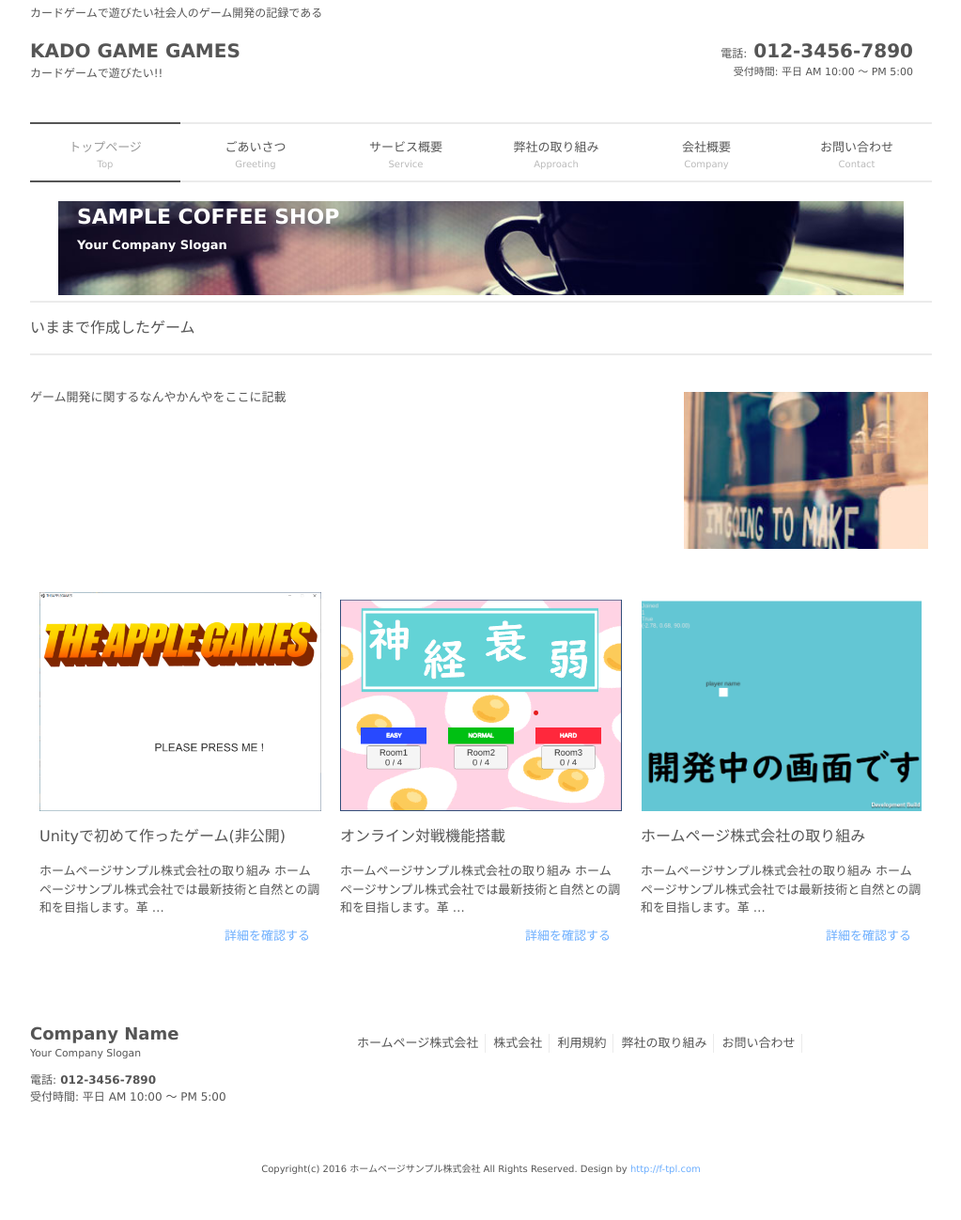
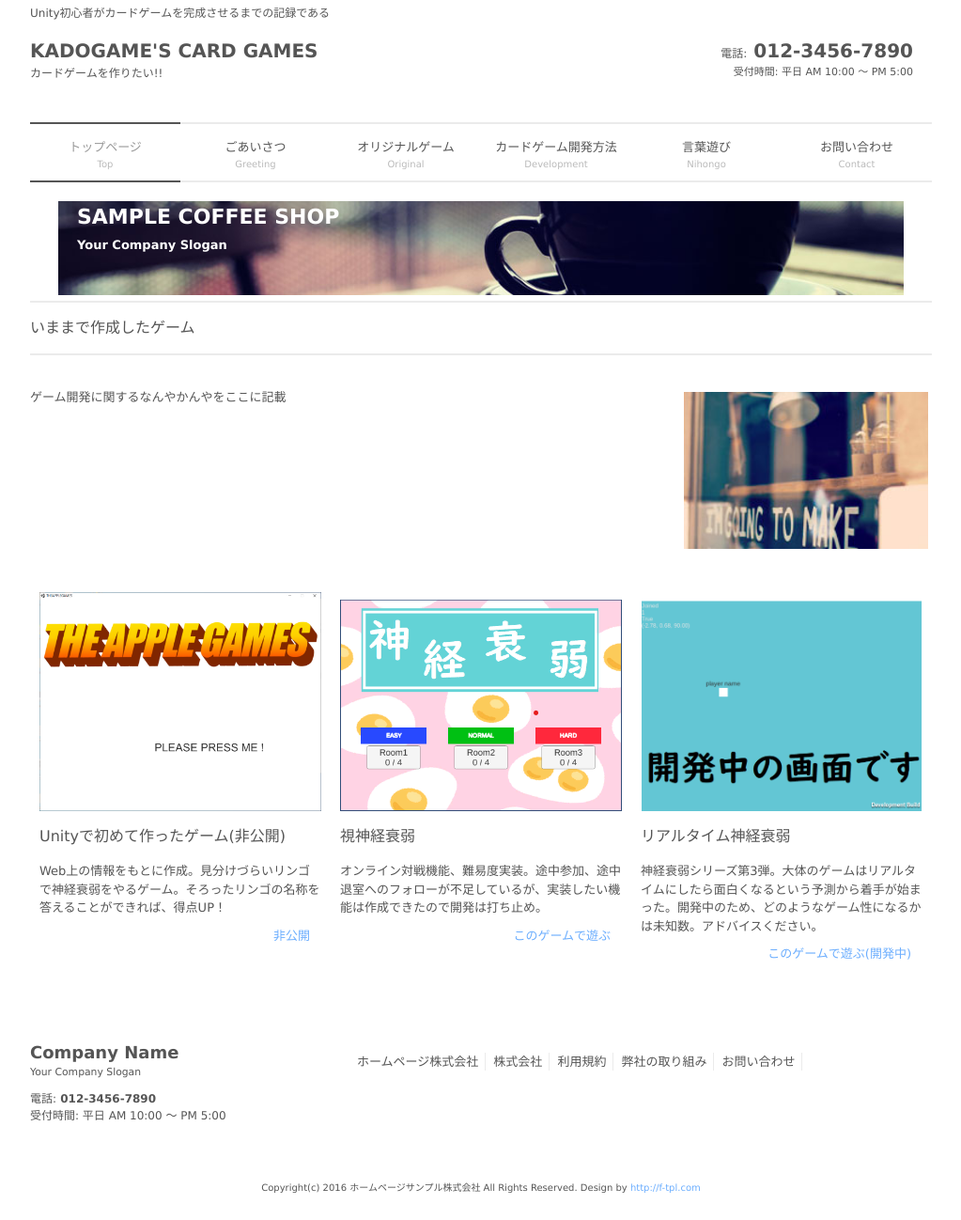
Before and after one commit to KadogameBaruto/Portfolio, a plain HTML site: page index.html in a window 1280 px wide. Shown: the whole page at 94% size, without its empty margins (128-1151 px from the left). Drawn offline with Linux system fonts and the light colour scheme.

Commit message:
少し入力した

```diff
--- a/index.html
+++ b/index.html
@@ -5,7 +5,7 @@
 	<meta charset="UTF-8">
 	<meta name="viewport" content="width=device-width, user-scalable=yes, maximum-scale=1.0, minimum-scale=1.0">
 	<meta name="description" content="ホームページサンプル株式会社の取り組み - ホームページサンプル株式会社のサイトです">
-	<title>ホームページサンプル株式会社の取り組み | ホームページサンプル株式会社</title>
+	<title>カードゲーム作成記録 | KADOGAME'S CARD GAMES</title>
 	<link rel="profile" href="http://gmpg.org/xfn/11">
 	<link rel="stylesheet" type="text/css" media="all" href="style.css">
 	<!--[if lt IE 9]>
@@ -19,9 +19,9 @@
 <body>
 
 	<header id="header" role="banner">
-		<h1>カードゲームで遊びたい社会人のゲーム開発の記録である</h1>
+		<h1>Unity初心者がカードゲームを完成させるまでの記録である</h1>
 		<div class="logo">
-			<a href="index.html" title="ホームページサンプル株式会社" rel="home">KADO GAME GAMES<span>カードゲームで遊びたい!!</span></a>
+			<a href="index.html" title="ホームページサンプル株式会社" rel="home">KADOGAME'S CARD GAMES<span>カードゲームを作りたい!!</span></a>
 		</div>
 		<div class="info">
 			<p class="tel"><span>電話:</span> 012-3456-7890</p>
@@ -38,13 +38,14 @@
 					<li>
 						<a href="sample.html"><strong>ごあいさつ</strong><span>Greeting</span></a>
 						<ul class="sub-menu">
-							<li><a href="sample.html">代表メッセージ</a></li>
-							<li><a href="sample.html">社員の声</a></li>
+							<li><a href="sample.html">おはよう</a></li>
+							<li><a href="sample.html">こんにちは</a></li>
+							<li><a href="sample.html">こんばんは</a></li>
 						</ul>
 					</li>
-					<li><a href="sample.html"><strong>サービス概要</strong><span>Service</span></a></li>
-					<li><a href="sample.html"><strong>弊社の取り組み</strong><span>Approach</span></a></li>
-					<li><a href="sample.html"><strong>会社概要</strong><span>Company</span></a></li>
+					<li><a href="sample.html"><strong>オリジナルゲーム</strong><span>Original</span></a></li>
+					<li><a href="sample.html"><strong>カードゲーム開発方法</strong><span>Development</span></a></li>
+					<li><a href="sample.html"><strong>言葉遊び</strong><span>Nihongo</span></a></li>
 					<li><a href="sample.html"><strong>お問い合わせ</strong><span>Contact</span></a></li>
 				</ul>
 			</div>
@@ -69,24 +70,24 @@
 			<div class="box">
 				<img width="320" height="320" src="images/game001.png" alt="" />
 				<h3>Unityで初めて作ったゲーム(非公開)</h3>
-				<p>ホームページサンプル株式会社の取り組み ホームページサンプル株式会社では最新技術と自然との調和を目指します。革 &#8230;</p>
-				<p class="readmore"><a href="sample.html">詳細を確認する</a></p>
+				<p>Web上の情報をもとに作成。見分けづらいリンゴで神経衰弱をやるゲーム。そろったリンゴの名称を答えることができれば、得点UP！</p>
+				<p class="readmore"><a href="">非公開</a></p>
 			</div>
 		</article>
 		<article class="grid">
 			<div class="box">
 				<img width="320" height="320" src="images/game002.png" alt="" />
-				<h3>オンライン対戦機能搭載</h3>
-				<p>ホームページサンプル株式会社の取り組み ホームページサンプル株式会社では最新技術と自然との調和を目指します。革 &#8230;</p>
-				<p class="readmore"><a href="sample.html">詳細を確認する</a></p>
+				<h3>視神経衰弱</h3>
+				<p>オンライン対戦機能、難易度実装。途中参加、途中退室へのフォローが不足しているが、実装したい機能は作成できたので開発は打ち止め。</p>
+				<p class="readmore"><a href="https://kadogamebaruto.github.io/Online_Test/Build/">このゲームで遊ぶ</a></p>
 			</div>
 		</article>
 		<article class="grid">
 			<div class="box">
 				<img width="320" height="320" src="images/game003.png" alt="" />
-				<h3>ホームページ株式会社の取り組み</h3>
-				<p>ホームページサンプル株式会社の取り組み ホームページサンプル株式会社では最新技術と自然との調和を目指します。革 &#8230;</p>
-				<p class="readmore"><a href="sample.html">詳細を確認する</a></p>
+				<h3>リアルタイム神経衰弱</h3>
+				<p>神経衰弱シリーズ第3弾。大体のゲームはリアルタイムにしたら面白くなるという予測から着手が始まった。開発中のため、どのようなゲーム性になるかは未知数。アドバイスください。</p>
+				<p class="readmore"><a href="https://kadogamebaruto.github.io/Moving_Test/Build/">このゲームで遊ぶ(開発中)</a></p>
 			</div>
 		</article>
 	</section>
```
